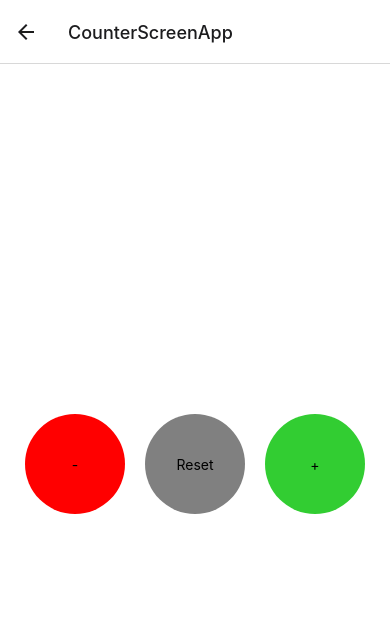
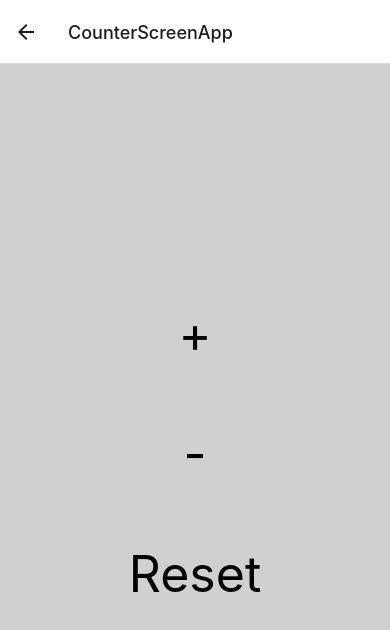
Before and after one commit to SebastianMuzalewski/NewsApp, a React Native app: screen /CounterScreenApp in a window 390 px wide. Shown: the top 630 px of the page. Built offline with nearby package versions, Linux system fonts and the light colour scheme.

Commit message:
finalized project, ready for presentation

```diff
--- a/components/About.js
+++ b/components/About.js
@@ -31,9 +31,8 @@ function SpinningLogo() {
       toValue: 1,
       duration: 1500,
       easing: Easing.linear,
-     useNativeDriver:true,
+      useNativeDriver: true,
       // use native driver supposed to get rid of this error?
-
     }).start(() => spin());
   };
 
@@ -42,7 +41,14 @@ function SpinningLogo() {
       <Animated.View style={{ transform: [{ rotate }] }}>
         <Image
           source={require('../assets/Logo.png')}
-          style={{ width: 200, height: 200, alignSelf: 'center', borderRadius: 200/2, borderColor: 'black', borderWidth: 3 }}
+          style={{
+            width: 200,
+            height: 200,
+            alignSelf: 'center',
+            borderRadius: 200 / 2,
+            borderColor: 'black',
+            borderWidth: 3,
+          }}
         />
       </Animated.View>
     </View>
@@ -62,11 +68,20 @@ function BoxExplination(props) {
           width: 100,
           borderColor: 'black',
           borderWidth: 3,
-          width: 175
+          width: 175,
         },
       ]}
     >
-      <Image source={props.source} style={{ width: 150, height: 150, alignSelf: 'center', borderColor: 'black', borderWidth: 3}}/>
+      <Image
+        source={props.source}
+        style={{
+          width: 150,
+          height: 150,
+          alignSelf: 'center',
+          borderColor: 'black',
+          borderWidth: 3,
+        }}
+      />
       <Text style={{ color: props.TextColor }}>{props.Text}</Text>
     </Animated.View>
   );
@@ -76,28 +91,35 @@ function About() {
   const dev01 = useRef(new Animated.Value(0)).current;
   const dev02 = useRef(new Animated.Value(0)).current;
 
-
   Animated.spring(dev02, { toValue: dev01 }).start();
   Animated.spring(dev01, { toValue: 350 }).start();
 
   return (
     <View>
-      <Text style = {{
+      <Text
+        style={{
           marginTop: 25,
           marginBottom: 25,
           textAlign: 'center',
           fontWeight: 'bold',
           fontStyle: 'italic',
-        fontSize: 20}}
-        >Dispatch Times Logo!</Text>
+          fontSize: 20,
+        }}
+      >
+        Dispatch Times Logo!
+      </Text>
       <SpinningLogo />
-      <Text style = {{
+      <Text
+        style={{
           marginTop: 25,
           textAlign: 'center',
           fontWeight: 'bold',
           fontStyle: 'italic',
-        fontSize: 20,}}
-        >The Developers who made this application!</Text>
+          fontSize: 20,
+        }}
+      >
+        The Developers who made this application!
+      </Text>
       <BoxExplination
         Top={dev01}
         Text="Sebastain Muzalewski"
--- a/components/CounterScreenApp.js
+++ b/components/CounterScreenApp.js
@@ -30,26 +30,27 @@ const CounterScreen = () => {
   const counter = useSelector((state) => state.counter);
 
   return (
+    // make a view for buttons and text to display the counter, make sure the buttons are touchable and the text is centered and the number is large
     <View style={styles.container}>
       <Text style={styles.text}>{counter}</Text>
-      <View style={{ flexDirection: 'row' }}>
+      <View style={styles.button}>
         <TouchableHighlight
-          style={{ ...styles.button, backgroundColor: 'red' }}
-          onPress={() => dispatch(decrement())}
+          onPress={() => dispatch(increment())}
+          style={styles.button}
         >
-          <Text>-</Text>
+          <Text style={styles.text}>+</Text>
         </TouchableHighlight>
         <TouchableHighlight
-          style={{ ...styles.button, backgroundColor: 'grey' }}
-          onPress={() => dispatch(reset())}
+          onPress={() => dispatch(decrement())}
+          style={styles.button}
         >
-          <Text>Reset</Text>
+          <Text style={styles.text}>-</Text>
         </TouchableHighlight>
         <TouchableHighlight
-          style={{ ...styles.button, backgroundColor: 'limegreen' }}
-          onPress={() => dispatch(increment())}
+          onPress={() => dispatch(reset())}
+          style={styles.button}
         >
-          <Text>+</Text>
+          <Text style={styles.text}>Reset</Text>
         </TouchableHighlight>
       </View>
     </View>
@@ -66,7 +67,7 @@ export default function CounterScreenApp() {
 const styles = StyleSheet.create({
   container: {
     flex: 1,
-    backgroundColor: 'white',
+    backgroundColor: '#D0D0D2',
     alignItems: 'center',
     justifyContent: 'center',
   },
--- a/components/GetStockPrice.js
+++ b/components/GetStockPrice.js
@@ -114,11 +114,15 @@ function GetStockPrice() {
 const styles = StyleSheet.create({
   container: {
     flex: 1,
-    backgroundColor: '#fff',
+    backgroundColor: '#D0D0D2',
     alignItems: 'center',
     justifyContent: 'center',
   },
   text: {
+    fontStyle: 'italic',
+    fontFamily: 'sans-serif',
+    fontWeight: '800',
+    color: '#000',
     padding: 40,
     fontSize: 20,
   },
--- a/components/Home.js
+++ b/components/Home.js
@@ -88,7 +88,6 @@ function Home({ navigation }) {
         style={{
           position: 'absolute',
           top: ddT.x,
-          backgroundColor: 'white',
           margin: 15,
         }}
       >
@@ -133,7 +132,6 @@ function Home({ navigation }) {
           title="Latest News"
           onPress={() => navigation.navigate('ViewLatest')}
           styles={styles.button}
-
         ></Button>
       </Animated.View>
 
@@ -149,22 +147,13 @@ function Home({ navigation }) {
           title="Animation Page "
           onPress={() => navigation.navigate('SecondaryAnimation')}
           styles={styles.button}
-
-        >
-
-        </Button>
+        ></Button>
 
         <Button
           title="Stock Price Page  "
           onPress={() => navigation.navigate('GetStockPrice')}
           styles={styles.button}
-
-        >
-
-        </Button>
-
-
-
+        ></Button>
       </Animated.View>
 
       <Animated.View
@@ -179,7 +168,6 @@ function Home({ navigation }) {
           title="About the Devs"
           onPress={() => navigation.navigate('About')}
           styles={styles.button}
-
         ></Button>
       </Animated.View>
 
@@ -195,7 +183,6 @@ function Home({ navigation }) {
           title="Progress bar"
           onPress={() => navigation.navigate('ProgressBar')}
           styles={styles.button}
-
         ></Button>
       </Animated.View>
 
@@ -211,7 +198,6 @@ function Home({ navigation }) {
           title="Go to our Counter"
           onPress={() => navigation.navigate('CounterScreenApp')}
           styles={styles.button}
-
         ></Button>
       </Animated.View>
     </View>
@@ -221,7 +207,7 @@ function Home({ navigation }) {
 //Styling
 const styles = StyleSheet.create({
   container: {
-    backgroundColor: 'white',
+    backgroundColor: '#D0D0D2',
     flex: 1,
     alignItems: 'center',
     justifyContent: 'center',
@@ -295,11 +281,12 @@ const styles = StyleSheet.create({
     alignSelf: 'center',
   },
   modalSection: {
+    backgroundColor: '#D0D0D2',
     flex: 13,
     padding: 20,
     justifyContent: 'center',
     alignItems: 'center',
-  }
+  },
 });
 
 export default Home;
--- a/components/ProgressBar.js
+++ b/components/ProgressBar.js
@@ -68,7 +68,7 @@ function ProgressBar() {
 const styles = StyleSheet.create({
   container: {
     flex: 1,
-    backgroundColor: 'skyblue',
+    backgroundColor: '#D0D0D2',
     alignItems: 'center',
     justifyContent: 'center',
   },
--- a/components/SecondaryAnimation.js
+++ b/components/SecondaryAnimation.js
@@ -1,9 +1,4 @@
-/* @Navbar Page: 2 | Financial News
- * Breifing: This is responsible for rendering financialNews api page of the application.
- * As well provide a search functionality for users to search for an new article
- * API01: View news from api | Status: Not Implemented | Purpose: To show a list of news apis
- * Animation03: Shaking Search | Status; Nearly Complete | Purpose: To show the user where the search bar is
- */
+
 
 import React from 'react';
 
@@ -51,9 +46,10 @@ function SecondaryAnimation({ navigation }) {
 
   return (
     <View style={styles.container}>
-      <Animated.View style={{ transform: [{ translateX: translation.x }] }}>
+      <Animated.View >
         <Search />
       </Animated.View>
+
     </View>
   );
 }
--- a/components/ViewLatest.js
+++ b/components/ViewLatest.js
@@ -47,7 +47,9 @@ function ViewLatest({ navigation }) {
           keyExtractor={({ id }, index) => id}
           renderItem={({ item }) => (
             <View style={styles.text}>
-              <Text>{item.title}</Text>
+              <Text
+                style={styles.textdata}
+              >{item.title}</Text>
               <Text>{item.description}</Text>
               <Button
                 title="Leave a comment"
@@ -65,7 +67,7 @@ function ViewLatest({ navigation }) {
 const styles = StyleSheet.create({
   container: {
     flex: 1,
-    backgroundColor: '#fff',
+    backgroundColor: '#D0D0D2',
     alignItems: 'center',
     justifyContent: 'center',
   },
@@ -117,10 +119,18 @@ const styles = StyleSheet.create({
   },
 
   text: {
-    fontSize: 30,
+    fontWeight: '500',
+    fontSize: 20,
     alignSelf: 'center',
     color: 'red',
   },
+
+  textdata: {
+    fontSize: 20,
+    alignSelf: 'center',
+    color: 'black',
+  },
+
 });
 
 export default ViewLatest;
```
Also changed, not shown: components/Search.js (+9 -10 lines). Lines whose indentation alone changed are shown as unchanged.
